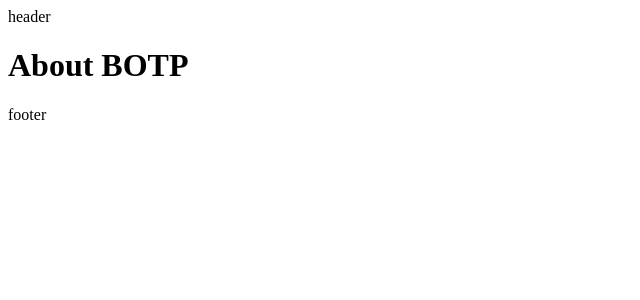
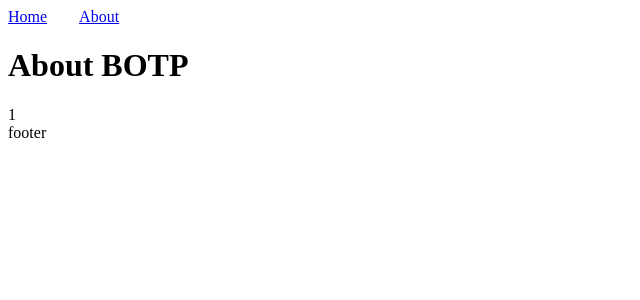
Before and after one commit to ledugani/botp-spa, a React (Create React App) app: page /about in a window 1280 px wide. Shown: the top 300 px of the page, without its empty margins (0-640 px from the left). Built offline with nearby package versions, Linux system fonts and the light colour scheme.

Commit message:
added page click counter

```diff
--- a/src/app/index.jsx
+++ b/src/app/index.jsx
@@ -1,4 +1,4 @@
-import React from 'react';
+import React, { useState, useEffect } from 'react';
 import { BrowserRouter, Switch, Route } from 'react-router-dom';
 
 import Layout from "./layout";
@@ -6,19 +6,24 @@ import Homepage from "./pages/homepage";
 import AboutPage from "./pages/about";
 
 export default function App() {
+	const [counter, setCounter] = useState(0);
+	useEffect(() => {
+		setCounter((prev) => prev + 1);
+	}, []);
+
 	return (
-		<Layout>
 			<BrowserRouter>
+				<Layout onChange={() => setCounter((prev) => prev +1)}>
 					<Switch>
 						<Route exact path='/'>
-						<Homepage />
+							<Homepage counter={counter} />
 						</Route>
 
 						<Route path='/about'>
-						<AboutPage />
+							<AboutPage counter={counter} />
 						</Route>
 					</Switch>
+				</Layout>
 			</BrowserRouter>
-		</Layout>
 		);
 }
--- a/src/app/layout/header/index.jsx
+++ b/src/app/layout/header/index.jsx
@@ -1,5 +1,21 @@
-import React from "react";
+import React, { useState } from 'react';
+import { Link } from "react-router-dom";
+import './styles.css';
 
-export default function Header({}) {
-	return <div className="header">header</div>
+export default function Header({ onChange }) {
+	return <div className="__dml header">
+		<ul>
+			<li>
+				<Link to='/' onClick={onChange}>
+					Home
+				</Link>
+			</li>
+
+			<li>
+				<Link to='/about' onClick={onChange}>
+					About
+				</Link>
+			</li>
+		</ul>
+	</div>
 }
--- /dev/null
+++ b/src/app/layout/header/styles.css
@@ -0,0 +1,11 @@
+.__dml.header ul {
+	margin: 0;
+	padding: 0;
+	list-style-type: none;
+	display: flex;
+}
+
+.__dml.header ul li {
+	margin: 0;
+	padding: 0 2rem 0 0;
+}
--- a/src/app/layout/index.jsx
+++ b/src/app/layout/index.jsx
@@ -1,11 +1,12 @@
-import React from 'react';
+import React, { useEffect } from 'react';
 import Header from './header';
 import Footer from './footer';
 import './styles.css';
 
-export default function Layout({children}) {
+export default function Layout({ children, onChange }) {
+
 	return <div className="__dml container">
-		<Header />
+		<Header onChange={onChange} />
 			{children}
 		<Footer />
 	</div>;
--- a/src/app/pages/about/index.jsx
+++ b/src/app/pages/about/index.jsx
@@ -1,11 +1,12 @@
 import React from 'react';
 import Seo from '../../seo';
 
-export default function AboutPage() {
+export default function AboutPage({ counter }) {
 	return (
 		<>
 			<Seo title="About" />
 			<h1>About BOTP</h1>
+			{counter}
 		</>
 	);
 }
--- a/src/app/pages/homepage/index.jsx
+++ b/src/app/pages/homepage/index.jsx
@@ -1,12 +1,14 @@
 import React from 'react';
 import Seo from '../../seo';
 
-export default function Homepage() {
+export default function Homepage({ counter }) {
 	return (
 		<>
 			<Seo title="Home" />
 			<h1 className="heading">Welcome to Bottom of the Pile</h1>
+			{counter}
 			<p>Lorem ipsum dolor, site amet consectetur adipisicing.</p>
+
 		</>
 	);
 }
```
Also changed, not shown: 1 other file (tests, documents, lock files or other folders). Lines whose indentation alone changed are shown as unchanged.
